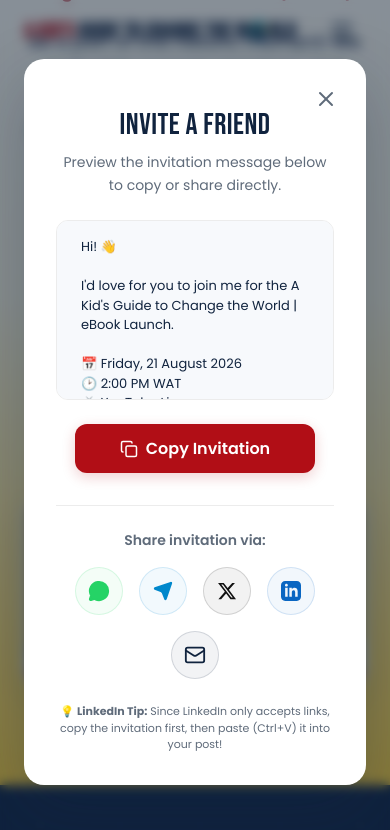
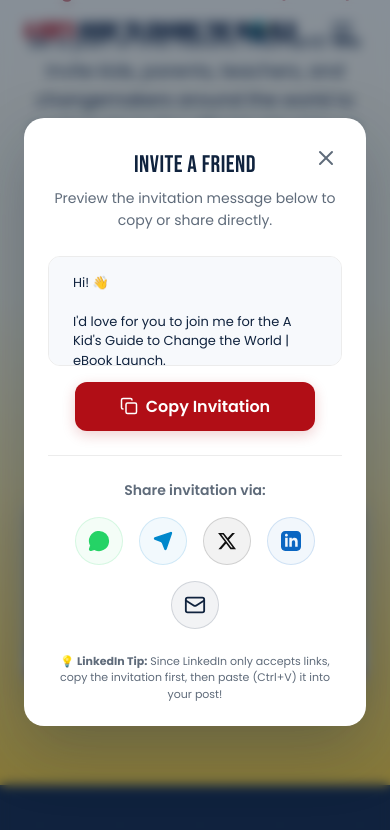
Before and after one commit to xpr-ltd/AKG2CTW, a React (Vite) app: page / in a window 390 px wide. Both pictures are taken after a click on the button "Invite a Friend". Shown: the part 7353-8183 px from the top of the page. Built offline with nearby package versions, Linux system fonts and the light colour scheme.

Commit message:
Optimize share modal size for mobile screens and prevent duplicate web link on Telegram route

```diff
--- a/src/components/JoinMission/JoinMission.jsx
+++ b/src/components/JoinMission/JoinMission.jsx
@@ -23,6 +23,17 @@ https://akidsguide.vercel.app/#launch
 
 Hope to see you there! 🌍📖`;
 
+  // Telegram appends the URL parameter automatically, so we omit it in the text to prevent duplicate links
+  const telegramMessage = `Hi! 👋
+
+I'd love for you to join me for the A Kid's Guide to Change the World | eBook Launch.
+
+📅 Friday, 21 August 2026
+🕑 2:00 PM WAT
+📺 YouTube Live
+
+Set a reminder and join us here:`;
+
   const handleCopy = async () => {
     try {
       await navigator.clipboard.writeText(inviteMessage);
@@ -35,6 +46,7 @@ Hope to see you there! 🌍📖`;
 
   // URL-encoded strings for share channels
   const encodedMessage = encodeURIComponent(inviteMessage);
+  const encodedTelegramMessage = encodeURIComponent(telegramMessage);
   const encodedSubject = encodeURIComponent("eBook Launch Invitation");
 
   return (
@@ -199,7 +211,7 @@ Hope to see you there! 🌍📖`;
 
                 {/* Telegram */}
                 <a
-                  href={`https://t.me/share/url?url=${encodeURIComponent('https://akidsguide.vercel.app/#launch')}&text=${encodedMessage}`}
+                  href={`https://t.me/share/url?url=${encodeURIComponent('https://akidsguide.vercel.app/#launch')}&text=${encodedTelegramMessage}`}
                   target="_blank"
                   rel="noopener noreferrer"
                   className={`${styles.roundChannelLink} ${styles.telegram}`}
@@ -217,7 +229,7 @@ Hope to see you there! 🌍📖`;
                   title="Share on X"
                 >
                   <svg viewBox="0 0 24 24" width="20" height="20" fill="currentColor">
-                    <path d="M18.244 2.25h3.308l-7.227 8.26 8.502 11.24H16.17l-5.214-6.817L4.99 21.75H1.68l7.73-8.835L1.254 2.25H8.08l4.713 6.231zm-1.161 17.52h1.833L7.084 4.126H5.117z"/>
+                    <path d="M18.244 2.25h3.308l-7.227 8.26 8.502 11.24H16.17l-5.214-6.817L4.99 21.75H1.68l7.73-8.835L1.254 2.25H8.08l4.713 6.231zm-1.161 17.52h1.833L7.084 4.126H5.117z" />
                   </svg>
                 </a>
 
@@ -230,7 +242,7 @@ Hope to see you there! 🌍📖`;
                   title="Share on LinkedIn"
                 >
                   <svg viewBox="0 0 24 24" width="20" height="20" fill="currentColor">
-                    <path d="M19 0h-14c-2.761 0-5 2.239-5 5v14c0 2.761 2.239 5 5 5h14c2.762 0 5-2.239 5-5v-14c0-2.761-2.238-5-5-5zm-11 19h-3v-11h3v11zm-1.5-12.268c-.966 0-1.75-.779-1.75-1.75s.784-1.75 1.75-1.75 1.75.779 1.75 1.75-.784 1.75-1.75 1.75zm13.5 12.268h-3v-5.604c0-3.368-4-3.113-4 0v5.604h-3v-11h3v1.765c1.396-2.586 7-2.777 7 2.476v6.759z"/>
+                    <path d="M19 0h-14c-2.761 0-5 2.239-5 5v14c0 2.761 2.239 5 5 5h14c2.762 0 5-2.239 5-5v-14c0-2.761-2.238-5-5-5zm-11 19h-3v-11h3v11zm-1.5-12.268c-.966 0-1.75-.779-1.75-1.75s.784-1.75 1.75-1.75 1.75.779 1.75 1.75-.784 1.75-1.75 1.75zm13.5 12.268h-3v-5.604c0-3.368-4-3.113-4 0v5.604h-3v-11h3v1.765c1.396-2.586 7-2.777 7 2.476v6.759z" />
                   </svg>
                 </a>
 
--- a/src/components/JoinMission/JoinMission.module.css
+++ b/src/components/JoinMission/JoinMission.module.css
@@ -336,9 +336,9 @@
 
 .modalCard {
   background: var(--color-primary-white);
-  padding: var(--space-5) var(--space-4) var(--space-4);
+  padding: var(--space-4) var(--space-3) var(--space-3);
   border-radius: var(--radius-card);
-  max-width: 500px;
+  max-width: 420px;
   width: 100%;
   box-shadow: 0 24px 64px rgba(16, 35, 62, 0.25);
   position: relative;
@@ -369,7 +369,7 @@
 }
 
 .modalTitle {
-  font-size: var(--font-size-h3);
+  font-size: 24px;
   color: var(--color-primary-navy);
   margin-bottom: var(--space-1);
   text-align: center;
@@ -388,9 +388,9 @@
   border: 1px solid var(--color-border-light);
   border-radius: var(--radius-button);
   padding: var(--space-2) var(--space-3);
-  max-height: 180px;
+  max-height: 110px;
   overflow-y: auto;
-  margin-bottom: var(--space-3);
+  margin-bottom: var(--space-2);
   text-align: left;
 }
 
@@ -406,7 +406,7 @@
 .modalActions {
   display: flex;
   justify-content: center;
-  margin-bottom: var(--space-4);
+  margin-bottom: var(--space-3);
 }
 
 .copyBtn {
```
